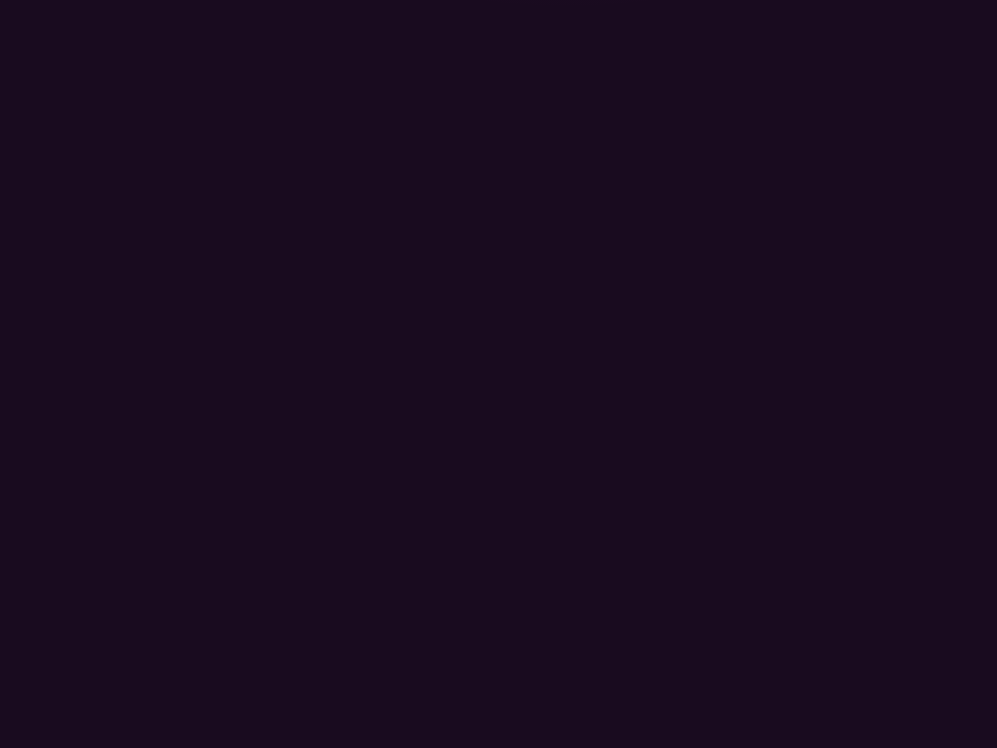
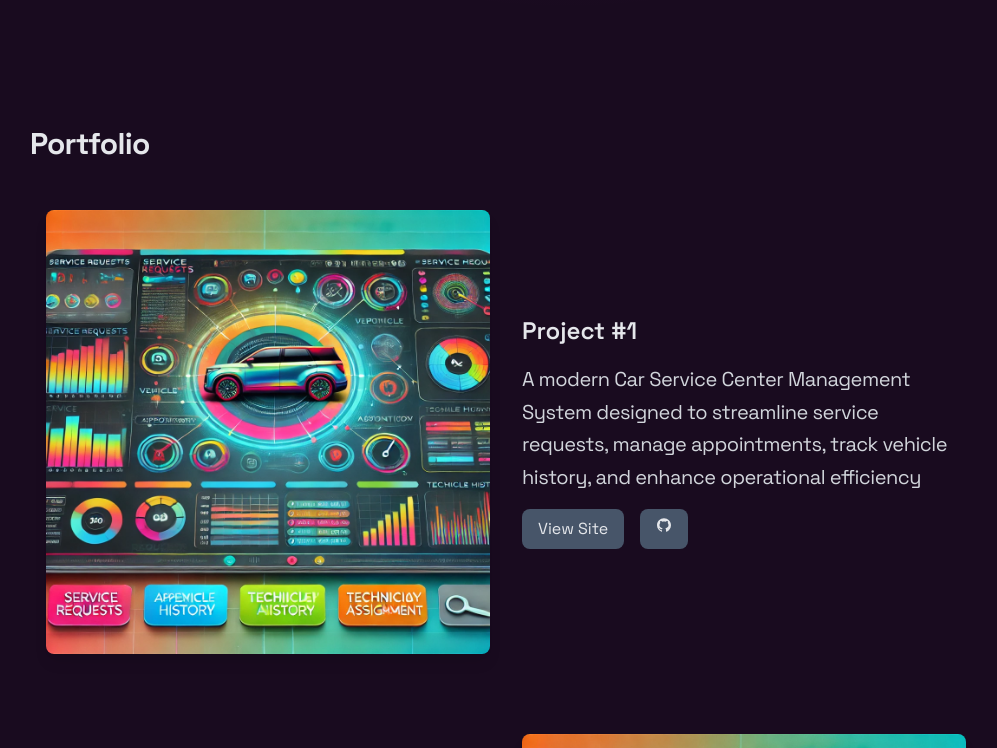
Before and after one commit to MalithShehan/Portfolio, a React (Vite) app: page / in a window 1280 px wide. Shown: the part 1380-2128 px from the top of the page, without its empty margins (134-1131 px from the left). Before the commit the page ends 1402 px from the top, so only its background shows below. Built offline with nearby package versions, Linux system fonts and the light colour scheme.

Commit message:
Experience

```diff
--- a/src/App.jsx
+++ b/src/App.jsx
@@ -2,6 +2,8 @@ import {Component} from "react";
 import Navbar from "./components/NavBar.jsx";
 import Hero from "./components/Hero.jsx";
 import Skills from "./components/Skills.jsx";
+import Portfolio from "./components/Portfolio.jsx";
+import Experience from "./components/Experience.jsx";
 
 export default function App(){
     return (
@@ -9,6 +11,8 @@ export default function App(){
             <Navbar />
             <Hero />
             <Skills />
+            <Portfolio />
+            <Experience />
         </>
     )
 }
--- /dev/null
+++ b/src/components/Experience.jsx
@@ -0,0 +1,55 @@
+import React from "react";
+import { motion } from "framer-motion";
+
+const experience = [
+    {
+        school: 'St/Aloysius College',
+        period: '2009 - 2019 Galle, Sri Lanka',
+        description: 'Ordinary Level Examination'
+
+    },
+    {
+        school: 'St/Aloysius College',
+        period: '2019 - 2022 Galle, Sri Lanka',
+        description: 'Advanced Level Examination'
+
+    },
+    {
+        school: 'Institute Of Java Software Engineering',
+        period: '2023 - 2025 Galle, Sri Lanka',
+        description: 'Graduate Diploma In Software Engineering'
+
+    }
+]
+
+const Experience = () => {
+    return (
+        <div className="p-8">
+            <h1 className="text-4xl text-gray-200 font-bold text-center mb-12">Experience</h1>
+            <motion.div
+            className="space-y-8"
+            initial="hidden"
+            animate="visible"
+            >
+                {experience.map((experience, index) => (
+                    <motion.div
+                        key={index}
+                        initial="hidden"
+                        whileInView="visible"
+                        viewport={{ once: false, amount: 0.3 }}
+                        transition={{ duration: 1 }}
+                        className='max-w-[600px] mx-auto border border-purple-600 p-6 rounded-lg shadow-md hover:shadow-xl transition-shadow duration-300 bg-purple-700/10'
+                    >
+                        <h2 className='text-gray-100 text-2xl font-semibold'>{experience.school}</h2>
+                        <p  className='text-gray-300'>{experience.period}</p>
+                        <p  className='text-gray-400 mt-4'>{experience.description}</p>
+                    </motion.div>
+                ))}
+
+            </motion.div>
+
+        </div>
+    )
+}
+
+export default Experience;
```
